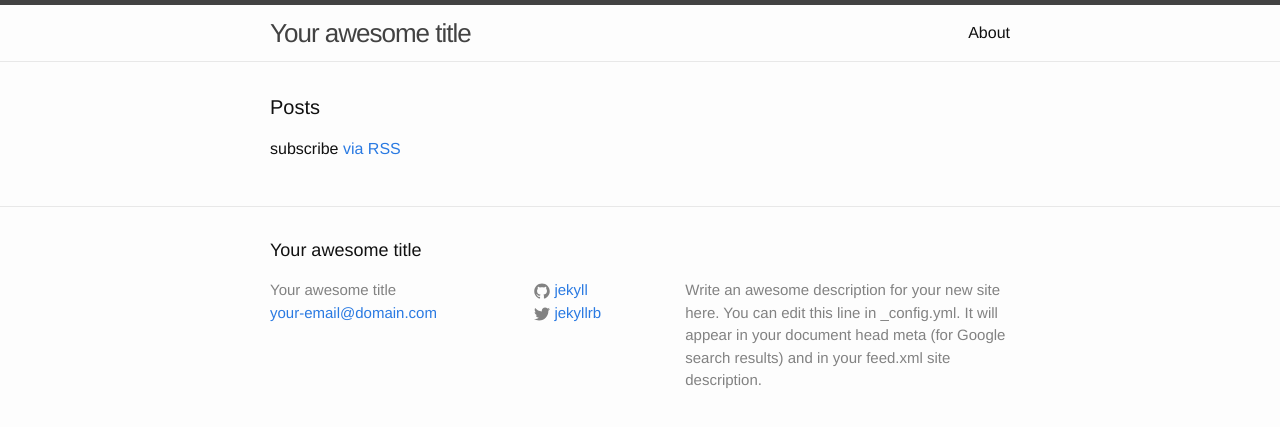
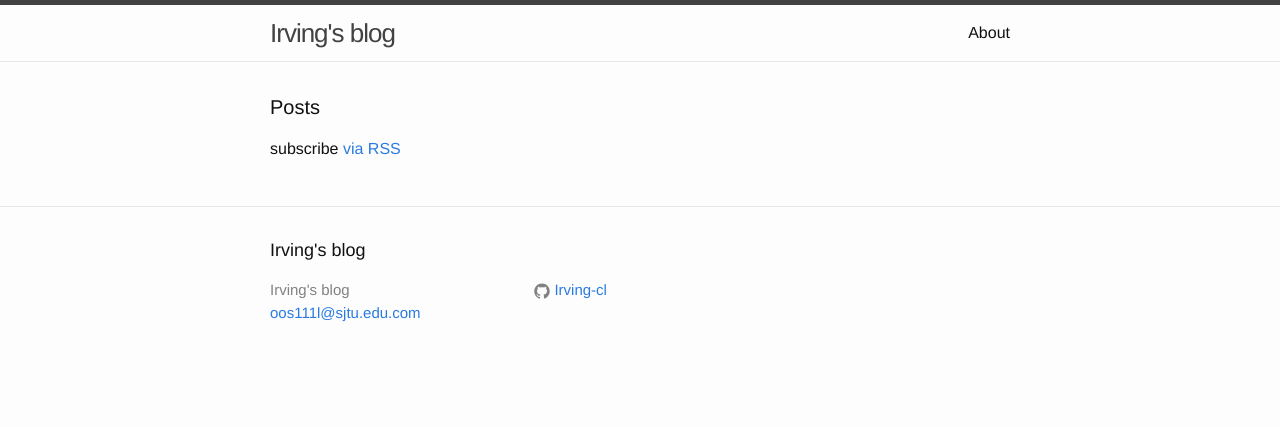
Before and after one commit to cuiyixiao/cyxblog, a Jekyll site: the page built from index.html, in a window 1280 px wide. Shown: the top 427 px of the page. Built offline with Jekyll 4.4.1, drawn with Linux system fonts in a browser that asks for light colours.

Commit message:
modify _config.yml

```diff
--- a/_config.yml
+++ b/_config.yml
@@ -6,16 +6,11 @@
 # 'jekyll serve'. If you change this file, please restart the server process.
 
 # Site settings
-title: Your awesome title
-email: your-email@domain.com
-description: > # this means to ignore newlines until "baseurl:"
-  Write an awesome description for your new site here. You can edit this
-  line in _config.yml. It will appear in your document head meta (for
-  Google search results) and in your feed.xml site description.
+title: Irving's blog
+email: oos111l@sjtu.edu.com
 baseurl: "" # the subpath of your site, e.g. /blog
 url: "http://yourdomain.com" # the base hostname & protocol for your site
-twitter_username: jekyllrb
-github_username:  jekyll
+github_username:  Irving-cl
 
 # Build settings
 markdown: kramdown
```
